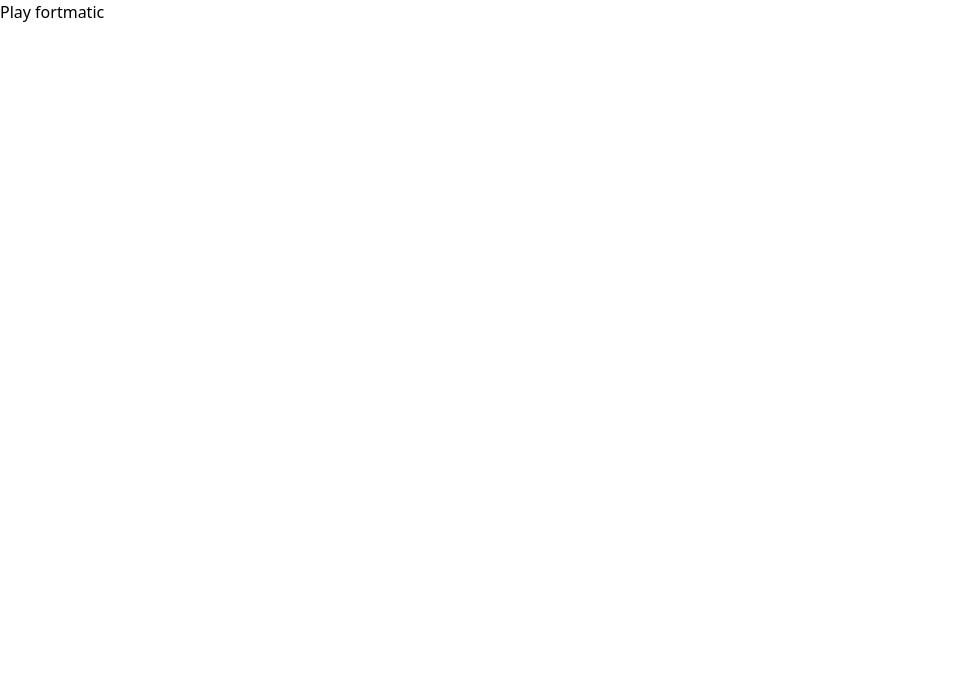
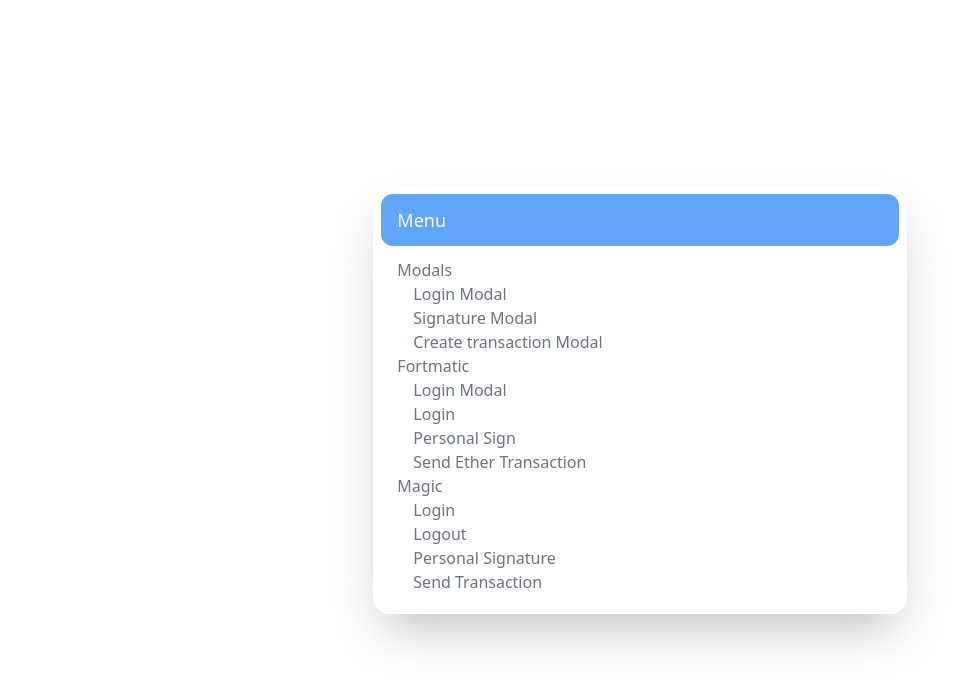
Before and after one commit to GincoInc/hinomaru, a Next.js app: page / in a window 1280 px wide. Shown: the top 686 px of the page, without its empty margins (0-978 px from the left). Built offline with nearby package versions, Linux system fonts and the light colour scheme.

Commit message:
Add: added menu to landing page

```diff
--- a/pages/index.tsx
+++ b/pages/index.tsx
@@ -1,8 +1,97 @@
-// import Image from 'next/image'
-// import { Inter } from 'next/font/google'
-
-// const inter = Inter({ subsets: ['latin'] })
+import Link from 'next/link'
 
 export default function Home() {
-  return <div>Play fortmatic</div>
+  return (
+    <div className='w-full flex justify-center items-center h-screen'>
+      <div className='w-5/12 flex flex-col items-center rounded-2xl shadow-2xl p-2'>
+        <div className='w-full text-lg text-white bold py-3 px-4 rounded-xl bg-blue-400'>
+          Menu
+        </div>
+        <div className='px-4 w-full text-gray-500 py-3'>
+          <div>
+            <h2>Modals</h2>
+            <div className='px-4'>
+              <div>
+                <Link className='hover:text-yellow-400' href='/feature/login'>
+                  Login Modal
+                </Link>
+              </div>
+              <div>
+                <Link
+                  className='hover:text-yellow-400'
+                  href='/feature/signature'>
+                  Signature Modal
+                </Link>
+              </div>
+              <div>
+                <Link
+                  className='hover:text-yellow-400'
+                  href='/feature/create-transaction'>
+                  Create transaction Modal
+                </Link>
+              </div>
+            </div>
+          </div>
+          <div>
+            <h2>Fortmatic</h2>
+            <div className='px-4'>
+              <div>
+                <Link className='hover:text-yellow-400' href='/feature/login'>
+                  Login Modal
+                </Link>
+              </div>
+              <div>
+                <Link className='hover:text-yellow-400' href='/fortmatic/login'>
+                  Login
+                </Link>
+              </div>
+              <div>
+                <Link
+                  className='hover:text-yellow-400'
+                  href='/fortmatic/personal-sign'>
+                  Personal Sign
+                </Link>
+              </div>
+              <div>
+                <Link
+                  className='hover:text-yellow-400'
+                  href='/fortmatic/send-ether-transaction'>
+                  Send Ether Transaction
+                </Link>
+              </div>
+            </div>
+          </div>
+          <div>
+            <h2>Magic</h2>
+            <div className='px-4'>
+              <div>
+                <Link className='hover:text-yellow-400' href='/magic/login'>
+                  Login
+                </Link>
+              </div>
+              <div>
+                <Link className='hover:text-yellow-400' href='/magic/logout'>
+                  Logout
+                </Link>
+              </div>
+              <div>
+                <Link
+                  className='hover:text-yellow-400'
+                  href='/magic/personal-signature'>
+                  Personal Signature
+                </Link>
+              </div>
+              <div>
+                <Link
+                  className='hover:text-yellow-400'
+                  href='/magic/send-transaction'>
+                  Send Transaction
+                </Link>
+              </div>
+            </div>
+          </div>
+        </div>
+      </div>
+    </div>
+  )
 }
```
